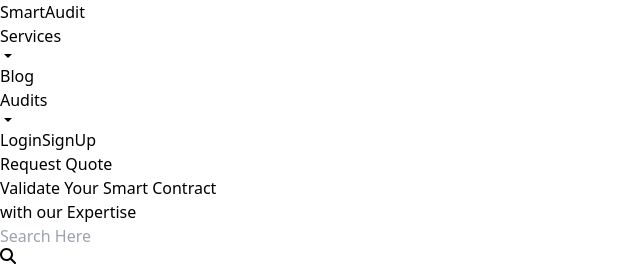
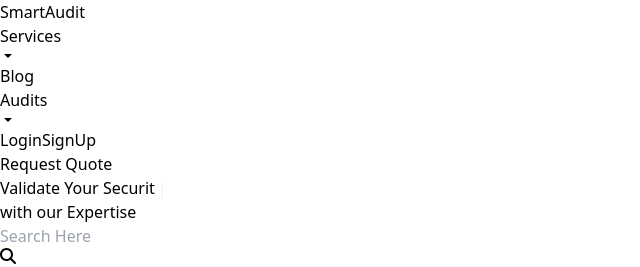
Before and after one commit to HariPrasad1302/Smart-Contract-Auditing, a React (Vite) app in the folder frontend-app/: page /Home in a window 1280 px wide. Shown: the top 267 px of the page, without its empty margins (0-640 px from the left). Built offline with nearby package versions, Linux system fonts and the light colour scheme.

Commit message:
update in HeroScreen

```diff
--- a/frontend-app/package.json
+++ b/frontend-app/package.json
@@ -17,6 +17,7 @@
     "react-icons": "^5.2.0",
     "react-redux": "^9.1.2",
     "react-router-dom": "^6.23.0",
+    "react-simple-typewriter": "^5.0.1",
     "redux": "^5.0.1",
     "redux-devtools-extension": "^2.13.9",
     "redux-thunk": "^2.3.0"
--- a/frontend-app/src/components/LandingPage/HeroScreen.jsx
+++ b/frontend-app/src/components/LandingPage/HeroScreen.jsx
@@ -1,5 +1,7 @@
 import React, { useEffect, useState } from "react";
 import SearchBar from "../Input/SearchInput";
+import { useTypewriter, Cursor } from 'react-simple-typewriter';
+
 
 const HeroScreen = () => {
   const [searchQuery, setSearchQuery] = useState("");
@@ -12,36 +14,15 @@
   const onClearSearch = () =>{
     setSearchQuery("");
   }
-  // useEffect(() => {
-  //   const animateLetters = (word, targetId) => {
-  //     const target = document.getElementById(targetId);
-  //     let index = 0;
 
-  //     const showNextLetter = () => {
-  //       if (index < word.length) {
-  //         target.textContent = word.slice(0, index + 1);
-  //         index++;
-  //         setTimeout(showNextLetter, 100); // Adjust speed here (milliseconds)
-  //       }
-  //     };
+  const [text] = useTypewriter({
+    words: ["Smart Contract", "Transaction Audit", "Security Audit"],
+    loop: true,
+    typeSpeed: 50,
+    deleteSpeed: 30,
+    delaySpeed: 2000,
+  });
 
-  //     showNextLetter();
-
-  //     // Clean up the effect
-  //     return () => {
-  //       // Clear the timeout to prevent memory leaks
-  //       clearTimeout(showNextLetter);
-  //     };
-  //   };
-
-  //   animateLetters("Smart Contract", "smart-contract");
-
-  //   // Clean up the effect on component unmount
-  //   return () => {
-  //     const target = document.getElementById("smart-contract");
-  //     target.textContent = ""; // Clear the content when unmounting
-  //   };
-  // }, []);
 
   return (
     <>
@@ -49,7 +30,13 @@
         <div className="mt-[50px] lg:mt-[90px]">
           <h1 className="text-white  text-center text-2xl lg:text-6xl font-bold mb-2 lg:mb-4">
             Validate Your{" "}
-            <span className="text-orange-500" id="smart-contract">Smart Contract</span>
+            <span className="text-orange-500" id="smart-contract">{text}</span>
+            <Cursor
+              cursorBlinking="false"
+              cursorStyle="|"
+              cursorColor="#ff014f"
+            />
+
             <br /> with our Expertise
           </h1>
         </div>
```
Also changed, not shown: 1 other file (tests, documents, lock files or other folders).
